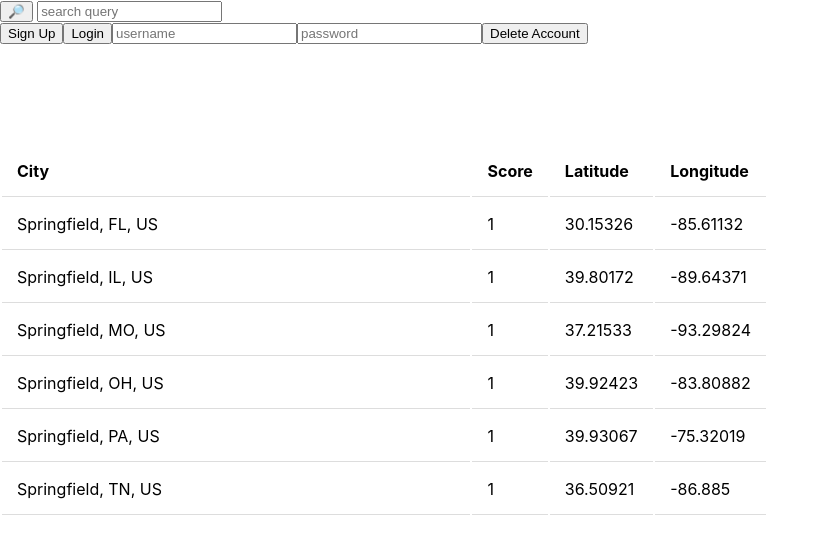
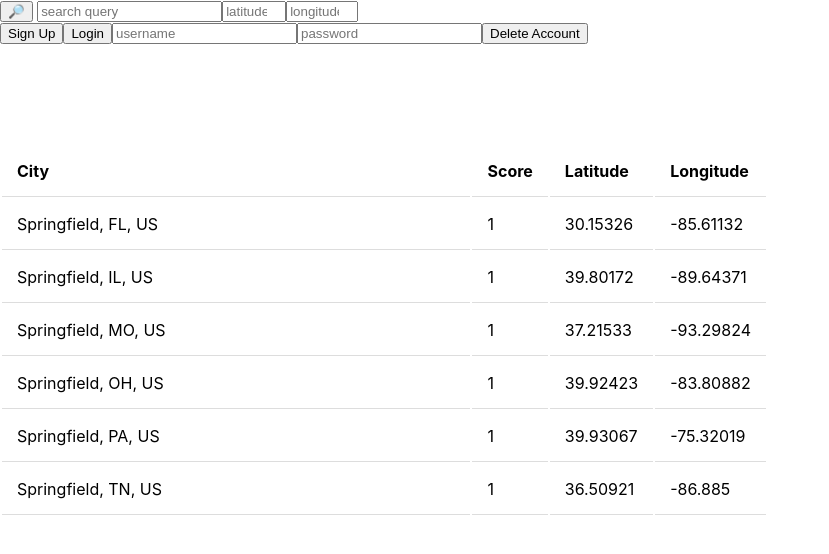
Before and after one commit to patrickfrank1/ui-city-api, a React (Create React App) app: page / in a window 1280 px wide. Shown: the top 554 px of the page, without its empty margins (0-829 px from the left). Built offline with nearby package versions, Linux system fonts and the light colour scheme; the HTML template or start-up script is replaced by a standard one.

Commit message:
Add latitude and longitude search parameters

```diff
--- a/src/SearchBar.jsx
+++ b/src/SearchBar.jsx
@@ -4,19 +4,34 @@ class SearchBar extends React.Component {
   constructor(props) {
     super(props);
     this.state = {
-      input: ''
+      input: '',
+      latitude: '',
+      longitude: ''
     };
   }
 
-  handleChange = (e) => {
-    this.setState({input: e.target.value});
+  handleChange = (target, e) => {
+    return (e) => this.setState({[target]: e.target.value});
   }
 
   handleSubmit = () => {
+    let querystring = "https://city-search-node-api.herokuapp.com/suggestions?q=";
+    // query
     if (this.state.input === '') {
       this.props.handleMessage("Please search for something, anything.", "error");
+    } else {
+      querystring += this.state.input;
+      // latitude
+      if (this.state.latitude !== '') {
+        querystring += `&latitude=${this.state.latitude}`;
+      }
+      // longitude
+      if (this.state.longitude !== '') {
+        querystring += `&longitude=${this.state.longitude}`;
+      }
     }
-    fetch('https://city-search-node-api.herokuapp.com/suggestions?q='+this.state.input,{
+    // fetch
+    fetch(querystring,{
       method: 'GET',
       headers: {
         'Accept': 'application/json',
@@ -39,14 +54,16 @@ class SearchBar extends React.Component {
       console.log(err);
     });
 
-    this.setState({input: ''});
+    this.setState({input: '', latitude: '', longitude: ''});
   }
 
   render = () => {
     return (
       <div>
         <button onClick={this.handleSubmit}>&#128270;</button> {/*🔎*/}
-        <input type='text' value={this.state.input} placeholder='search query' onChange={this.handleChange} />
+        <input type='text' value={this.state.input} placeholder='search query' onChange={this.handleChange('input')} />
+        <input type='number' min='-90' max='90' value={this.state.latitude} placeholder='latitude' onChange={this.handleChange('latitude')} />
+        <input type='number' min='-180' max='180' value={this.state.longitude} placeholder='longitude' onChange={this.handleChange('longitude')} />
       </div>
 
     );
```
